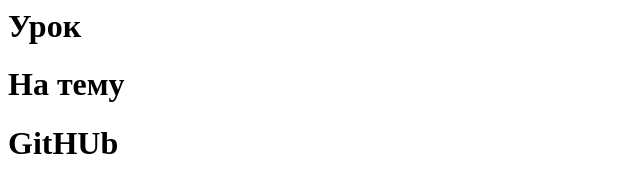
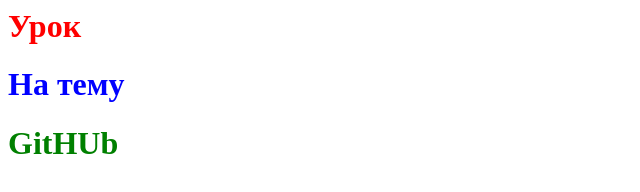
Before and after one commit to Allfredoss/Work, a plain HTML site: page index.html in a window 1280 px wide. Shown: the whole page, without its empty margins (0-640 px from the left). Drawn offline with Linux system fonts and the light colour scheme.

Commit message:
Update index.html

```diff
--- a/index.html
+++ b/index.html
@@ -1,3 +1,3 @@
-<h1>Урок</h1>
-<h1>На тему</h1>
-<h1>GitHUb</h1>
+<h1 style="color:red">Урок</h1>
+<h1 style="color:blue">На тему</h1>
+<h1 style="color:green">GitHUb</h1>
```
